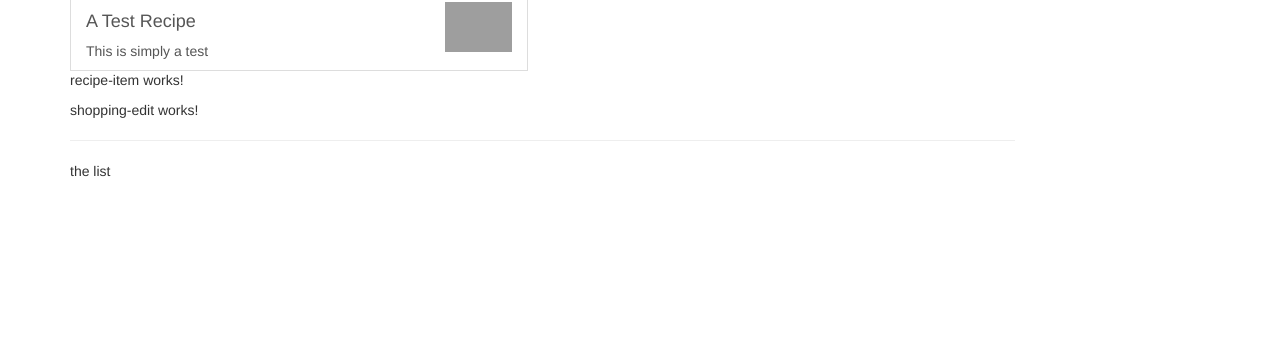
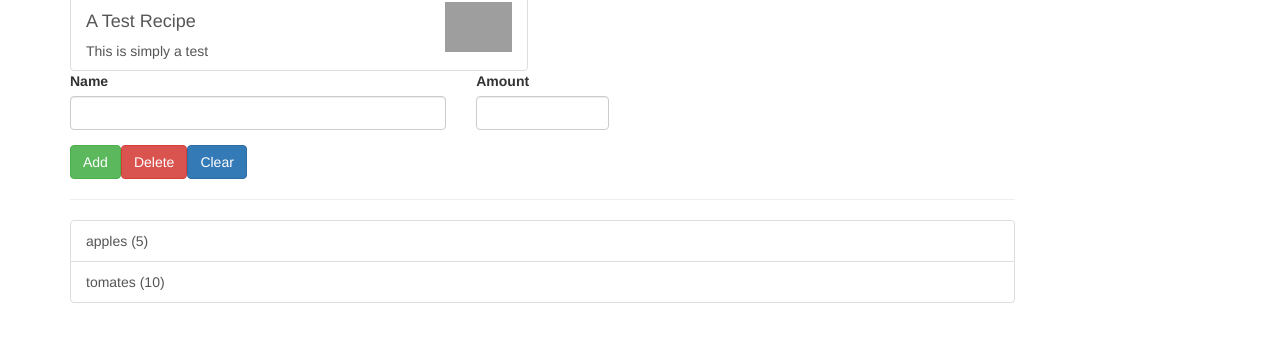
Before and after one commit to agarsanchez/udemy-angular-project, an Angular app: page / in a window 1280 px wide. Shown: the part 235-576 px from the top of the page. Built offline with nearby package versions, Linux system fonts and the light colour scheme; grey boxes are pictures that could not be loaded.

Commit message:
Include ingredient

```diff
--- a/src/app/recipes/recipe-list/recipe-item/recipe-item.component.html
+++ b/src/app/recipes/recipe-list/recipe-item/recipe-item.component.html
@@ -1,3 +1,11 @@
-<p>
-  recipe-item works!
-</p>
+<div class="pull-left">
+  <h4 class="list-group-item-header">{{recipe.name}}</h4>
+  <p class="list-group-item-text">{{recipe.description}}</p>
+</div>
+<span class="pull-right">
+    <img
+      [src]="recipe.imagePath"
+      [alt]="recipe.name"
+      class="img-responsive"
+      style="max-height: 50px;">
+  </span>
--- a/src/app/recipes/recipe-list/recipe-item/recipe-item.component.ts
+++ b/src/app/recipes/recipe-list/recipe-item/recipe-item.component.ts
@@ -1,4 +1,5 @@
-import { Component, OnInit } from '@angular/core';
+import {Component, Input, OnInit} from '@angular/core';
+import {Recipe} from '../../recipe.model';
 
 @Component({
   selector: 'app-recipe-item',
@@ -7,6 +8,7 @@
 })
 export class RecipeItemComponent implements OnInit {
 
+  @Input() recipe: Recipe;
   constructor() { }
 
   ngOnInit() {
--- a/src/app/recipes/recipe-list/recipe-list.component.html
+++ b/src/app/recipes/recipe-list/recipe-list.component.html
@@ -10,18 +10,7 @@
       href="#"
       class="list-group-item clearfix"
       *ngFor="let recipe of recipes">
-      <div class="pull-left">
-        <h4 class="list-group-item-header">{{recipe.name}}</h4>
-        <p class="list-group-item-text">{{recipe.description}}</p>
-      </div>
-      <span class="pull-right">
-        <img
-          [src]="recipe.imagePath"
-          [alt]="recipe.name"
-          class="img-responsive"
-          style="max-height: 50px;">
-      </span>
+      <app-recipe-item [recipe]="recipe"></app-recipe-item>
     </a>
-    <app-recipe-item></app-recipe-item>
   </div>
 </div>
--- /dev/null
+++ b/src/app/shared/ingredient.model.ts
@@ -0,0 +1,5 @@
+export class Ingredient {
+
+  constructor(public name: string, public amount: number) {}
+
+}
--- a/src/app/shopping-list/shopping-edit/shopping-edit.component.html
+++ b/src/app/shopping-list/shopping-edit/shopping-edit.component.html
@@ -1,3 +1,23 @@
-<p>
-  shopping-edit works!
-</p>
+<div class="row">
+  <div class="col-xs-12">
+    <form>
+      <div class="row">
+        <div class="col-sm-5 form-group">
+          <label for="name">Name</label>
+          <input type="text" id="name" class="form-control">
+        </div>
+        <div class="col-sm-2 form-group">
+          <label for="amount">Amount</label>
+          <input type="number" id="amount" class="form-control">
+        </div>
+      </div>
+      <div class="row">
+        <div class="col-xs-12">
+          <button class="btn btn-success" type="submit">Add</button>
+          <button class="btn btn-danger" type="button">Delete</button>
+          <button class="btn btn-primary" type="button">Clear</button>
+        </div>
+      </div>
+    </form>
+  </div>
+</div>
--- a/src/app/shopping-list/shopping-list.component.html
+++ b/src/app/shopping-list/shopping-list.component.html
@@ -2,6 +2,14 @@
   <div class="col-xs-10">
     <app-shopping-edit></app-shopping-edit>
     <hr>
-    <p>the list</p>
+    <ul class="list-group">
+      <a
+        class="list-group-item"
+        style="cursor:pointer;"
+        *ngFor="let ingredient of ingredients"
+      >
+        {{ingredient.name}} ({{ingredient.amount}})
+      </a>
+    </ul>
   </div>
 </div>
--- a/src/app/shopping-list/shopping-list.component.ts
+++ b/src/app/shopping-list/shopping-list.component.ts
@@ -1,4 +1,5 @@
-import { Component, OnInit } from '@angular/core';
+import {Component, OnInit} from '@angular/core';
+import {Ingredient} from '../shared/ingredient.model';
 
 @Component({
   selector: 'app-shopping-list',
@@ -7,7 +8,13 @@
 })
 export class ShoppingListComponent implements OnInit {
 
-  constructor() { }
+  ingredients: Ingredient[] = [
+    new Ingredient('apples', 5),
+    new Ingredient('tomates', 10)
+  ];
+
+  constructor() {
+  }
 
   ngOnInit() {
   }
```
